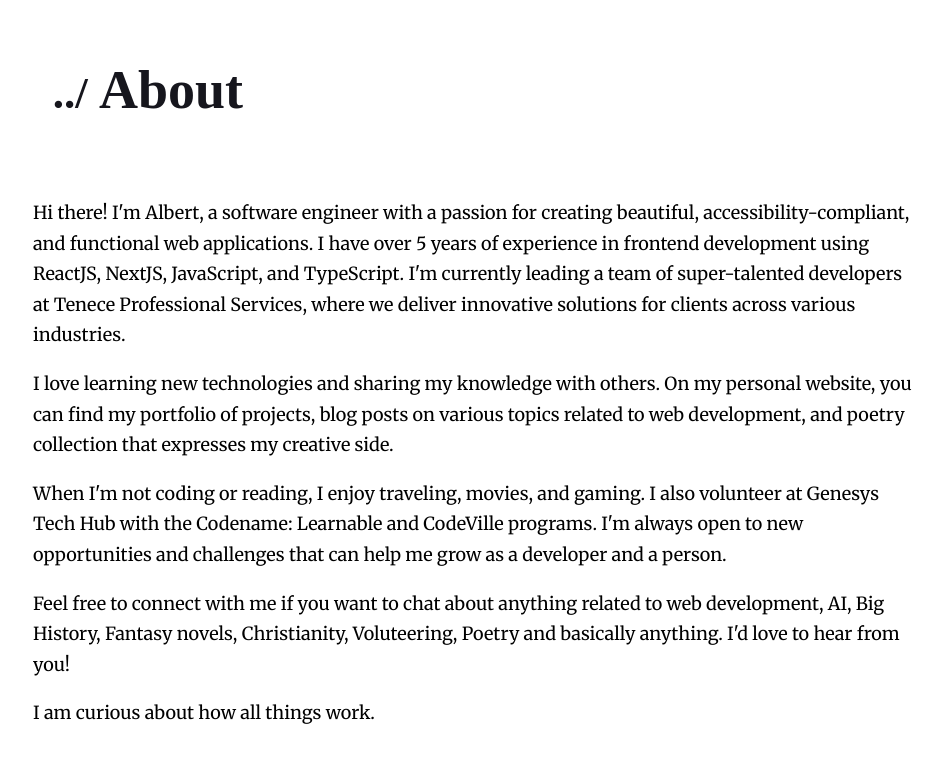
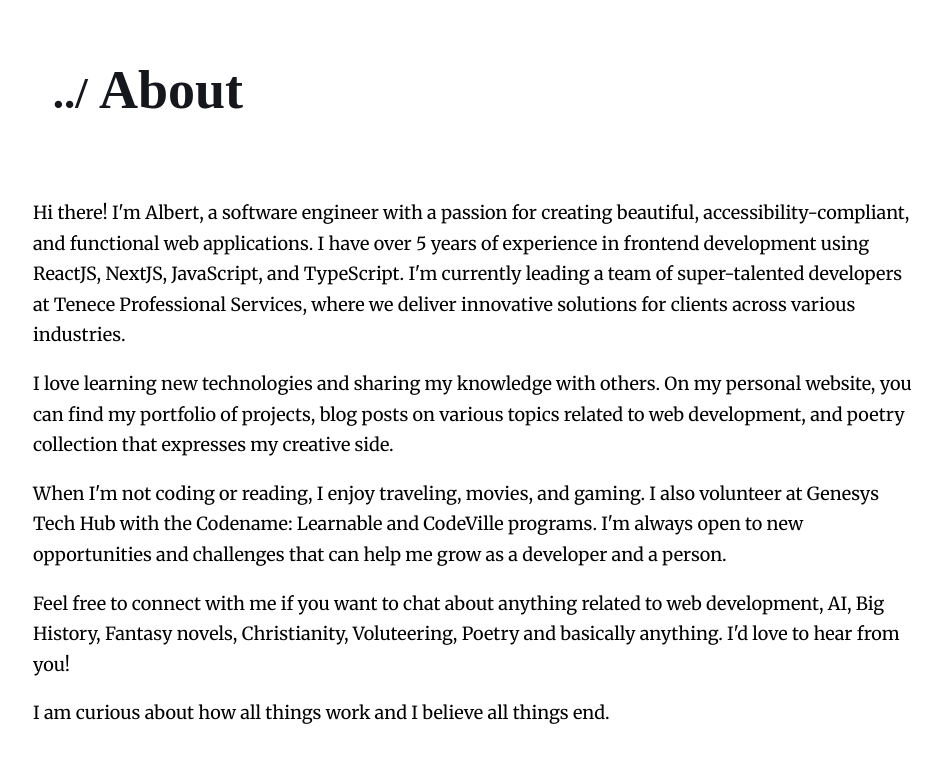
Before and after one commit to albert-tarkaa/taving, a Next.js app: page /about in a window 1280 px wide. Shown: the top 762 px of the page, without its empty margins (165-1106 px from the left). Built offline with nearby package versions, Linux system fonts and the light colour scheme; a web font is replaced by a local one.

Commit message:
another one 👀

```diff
--- a/pages/about.js
+++ b/pages/about.js
@@ -1,6 +1,5 @@
 import Footer from '../components/Footer';
 import Header from '../components/Header';
-import Link from 'next/link'
 
 const About = () =>
 {
@@ -11,7 +10,7 @@ const About = () =>
       <div className='container'>
         <main className='main'>
           <div className='description'>
-            <p>Hi there! I&apos;m Albert, a software engineer with a passion for creating beautiful, accessibility-compliant, and functional web applications. I have over 5 years of experience in frontend development using ReactJS, NextJS, JavaScript, and TypeScript. I&apos;m currently leading a team of super-talented developers at <Link href='www.tenece.com'>Tenece Professional Services</Link>, where we deliver innovative solutions for clients across various industries.</p>
+            <p>Hi there! I&apos;m Albert, a software engineer with a passion for creating beautiful, accessibility-compliant, and functional web applications. I have over 5 years of experience in frontend development using ReactJS, NextJS, JavaScript, and TypeScript. I&apos;m currently leading a team of super-talented developers at <a href='https://www.tenece.com'>Tenece Professional Services</a>, where we deliver innovative solutions for clients across various industries.</p>
 
             <p>
               I love learning new technologies and sharing my knowledge with others. On my personal website, you can find my portfolio of projects, blog posts on various topics related to web development, and poetry collection that expresses my creative side.</p>
@@ -22,7 +21,7 @@ const About = () =>
             <p>
               Feel free to connect with me if you want to chat about anything related to web development, AI, Big History, Fantasy novels, Christianity, Voluteering, Poetry and basically anything. I&apos;d love to hear from you!
 </p>
-             <p> I am curious about how all things work.</p>
+            <p> I am curious about how all things work and I believe all things end.</p>
           </div>
         </main>
       </div>
```
